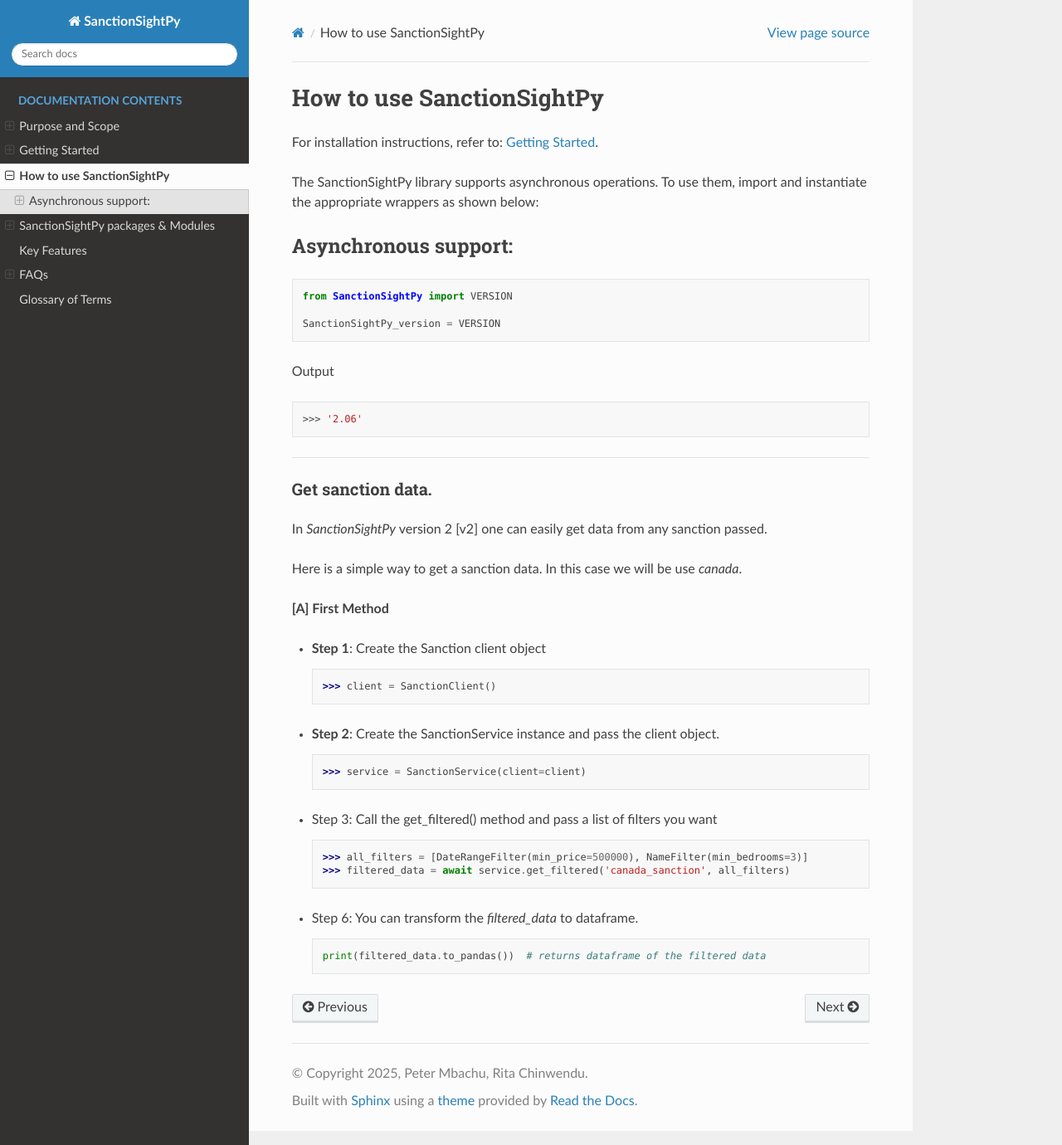
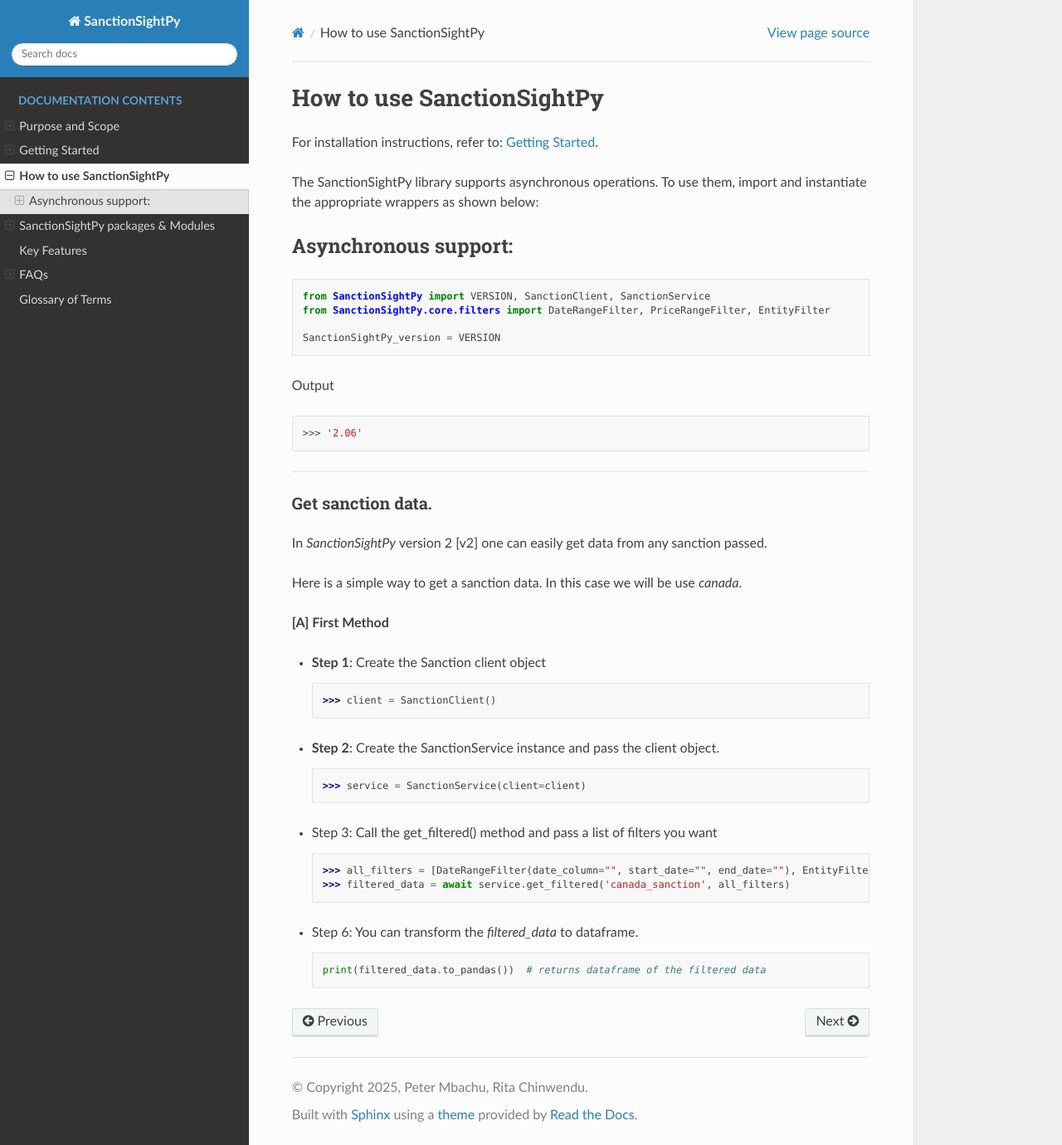
Before and after one commit to cla-bit/SanctionSightPy-Docs, a Sphinx documentation site: the page built from source/examples.rst, in a window 1280 px wide and 1380 px high. Shown: the whole window at 83% size. Built offline with Sphinx 7.4.7 and the Read the Docs theme 3.1.0, drawn with Linux system fonts in a browser that asks for light colours.

Commit message:
Update examples.rst

```diff
--- a/source/examples.rst
+++ b/source/examples.rst
@@ -13,7 +13,8 @@
 
 .. code-block:: python
 
-    from SanctionSightPy import VERSION
+    from SanctionSightPy import VERSION, SanctionClient, SanctionService
+    from SanctionSightPy.core.filters import DateRangeFilter, PriceRangeFilter, EntityFilter
 
     SanctionSightPy_version = VERSION
 
@@ -54,7 +55,7 @@
 
     .. code-block:: python
 
-        >>> all_filters = [DateRangeFilter(min_price=500000), NameFilter(min_bedrooms=3)]
+        >>> all_filters = [DateRangeFilter(date_column="", start_date="", end_date=""), EntityFilter(search_terms="", columns="", match_type="partial", case_sensitive=False)]
         >>> filtered_data = await service.get_filtered('canada_sanction', all_filters)
 
 
```
